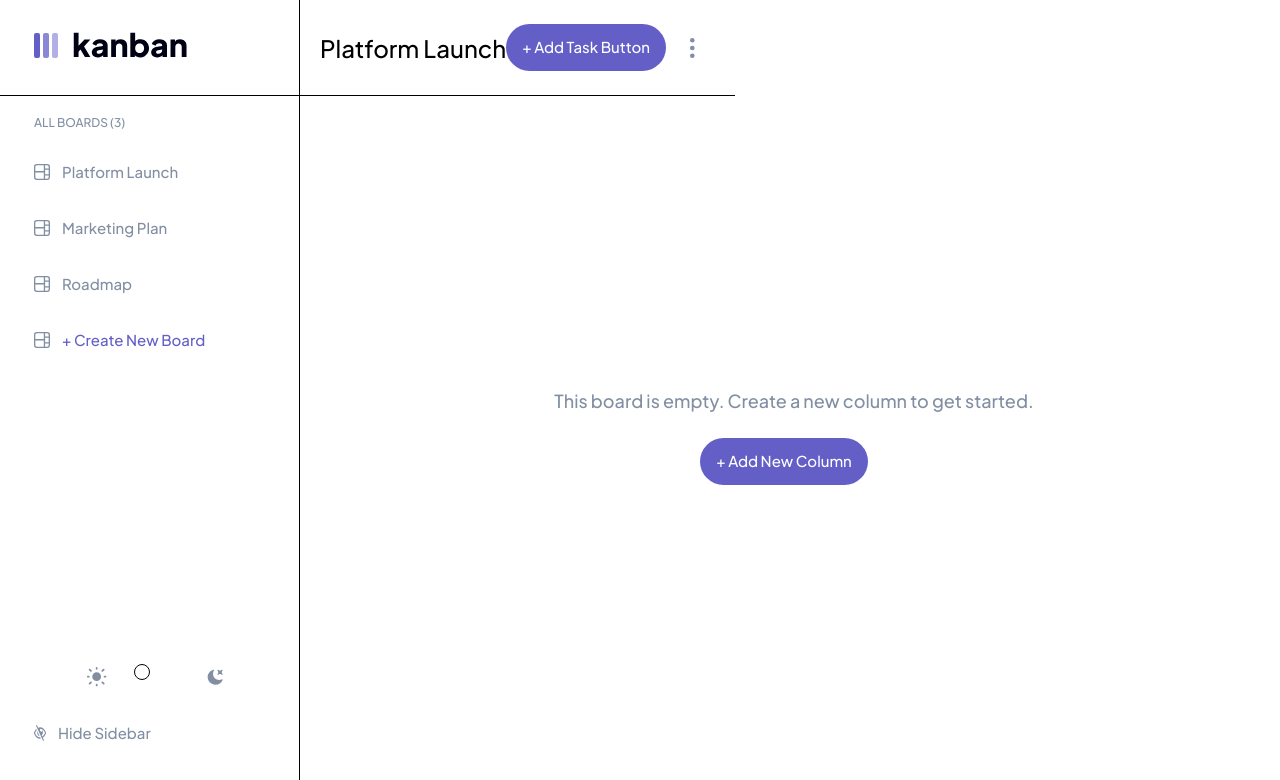
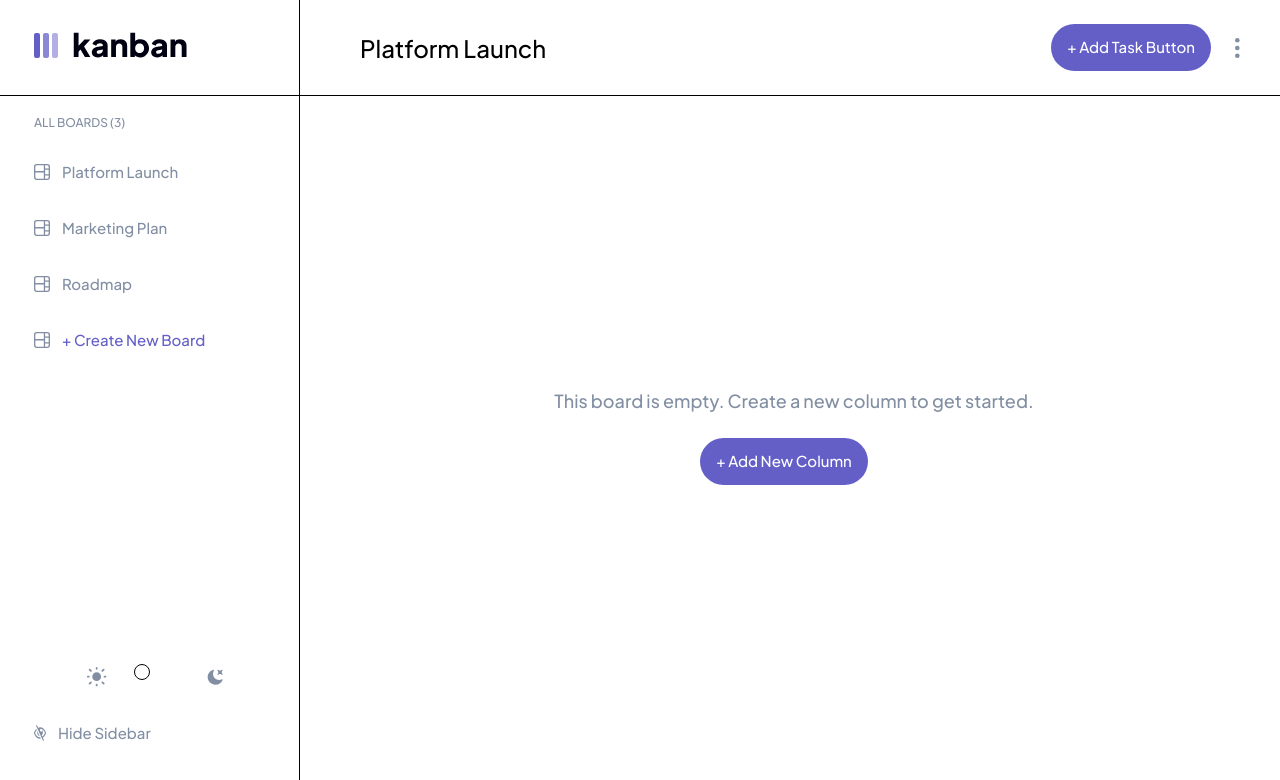
Before and after one commit to medaVyshnavi/kanbanTaskApp, a React (Create React App) app: page / in a window 1280 px wide. Shown: the top 780 px of the page. Built offline with nearby package versions, Linux system fonts and the light colour scheme.

Commit message:
fixed sidebar conditional css

```diff
--- a/src/components/Body.js
+++ b/src/components/Body.js
@@ -11,7 +11,9 @@ const Body = () => {
       <div
         className={`bg-${
           darkMode ? "dark" : "light"
-        }-bg h-[88vh] flex flex-col justify-center items-center pl-72`}
+        }-bg h-[88vh] flex flex-col justify-center items-center  ${
+          sideBar ? "pl-72" : "pl-0"
+        }`}
       >
         <h1 className="text-lg text-medium-gray pl-5">
           This board is empty. Create a new column to get started.
--- a/src/components/Header.js
+++ b/src/components/Header.js
@@ -9,7 +9,14 @@ const Header = () => {
   const darkMode = useSelector((state) => state.app.darkMode);
   const sideBar = useSelector((state) => state.app.sideBar);
   return (
-    <div className="flex justify-start items-center">
+    <div
+      className={`bg-${darkMode ? "dark-gray" : "white"} ${
+        !sideBar &&
+        `flex justify-start items-center border-b-[1px] border-lines-${
+          darkMode ? "dark" : "light"
+        }`
+      } `}
+    >
       {!sideBar && (
         <img
           src={darkMode ? lightLogo : darkLogo}
@@ -20,12 +27,12 @@ const Header = () => {
       <div
         className={`flex justify-between items-center bg-${
           darkMode ? "dark-gray" : "white"
-        } ${sideBar ? "pl-80 " : "pl-10"} h-24 border-lines-${
-          darkMode ? "dark" : "light"
-        } border-b-[1px]`}
+        } ${
+          sideBar ? "pl-80 border-b-[1px]" : "ml-12 flex-1 border-l-[1px]"
+        } h-24 border-lines-${darkMode ? "dark" : "light"} `}
       >
         {" "}
-        <h1 className={`text-xl text-${darkMode ? "white" : "black"}`}>
+        <h1 className={`text-xl text-${darkMode ? "white" : "black"} pl-10`}>
           Platform Launch
         </h1>
         <div className="flex justify-between items-center pr-10">
```
